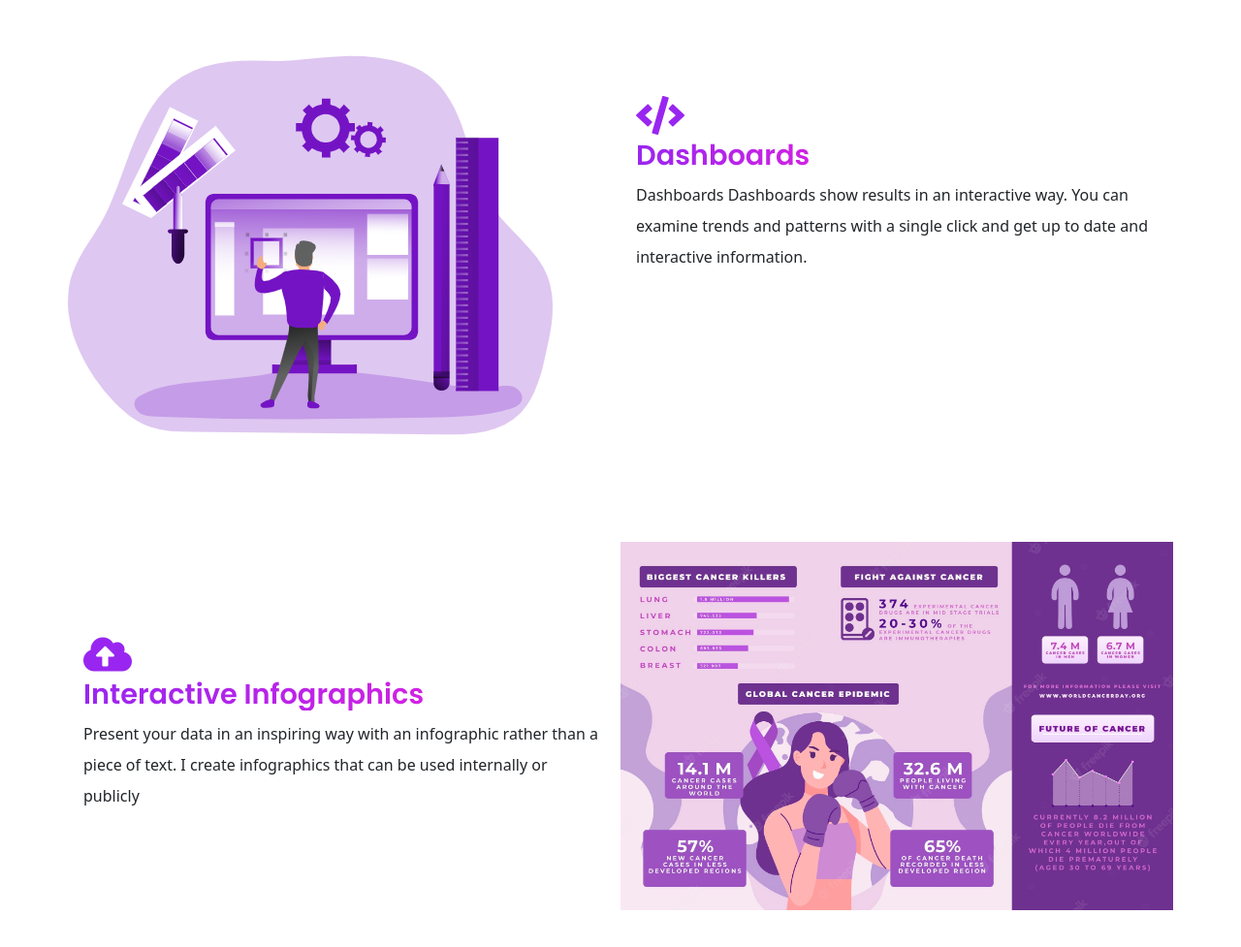
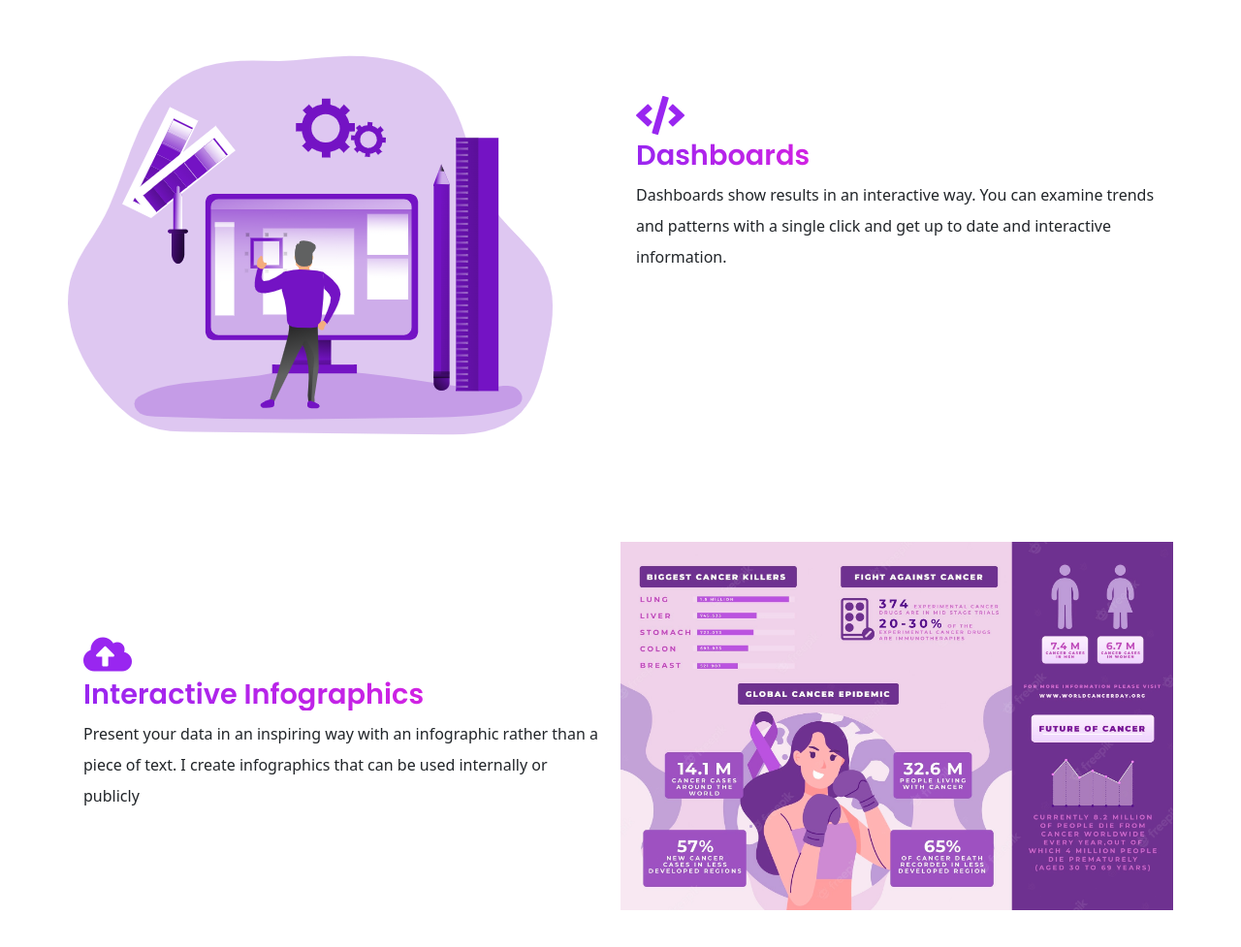
Before and after one commit to AsedaOG/asedaog.github.io, a website: page index.html in a window 1280 px wide. Shown: the part 1932-2909 px from the top of the page at 97% size. Drawn offline with nearby package versions, Linux system fonts and the light colour scheme; files that its build step writes are made by us from their sources.

Commit message:
Update index.html

```diff
--- a/index.html
+++ b/index.html
@@ -132,7 +132,7 @@
           <div class="icon d-block fas fa-code"></div>
           <h3 class="display-3--title mt-1">Dashboards</h3>
           <p class="lh-lg">
-            Dashboards
+
 Dashboards show results in an interactive way. You can examine trends and patterns with a single click and get up to date and interactive information.
 
           </p>
```
